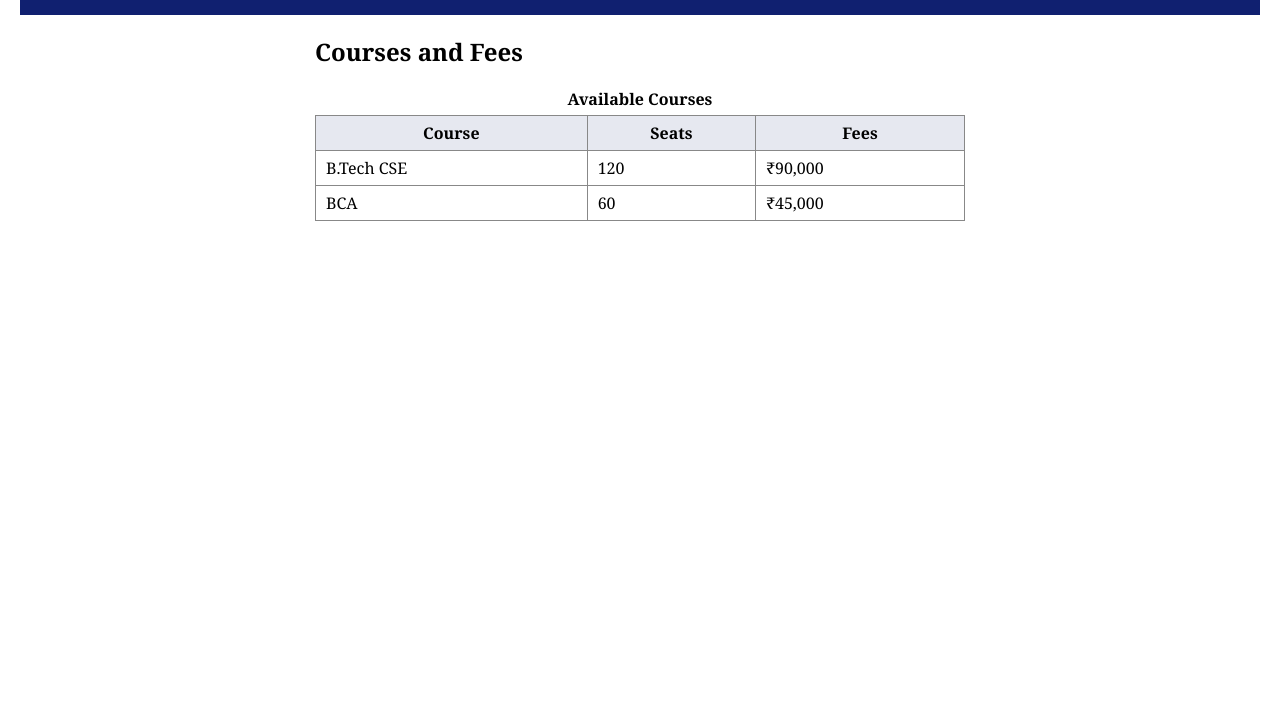
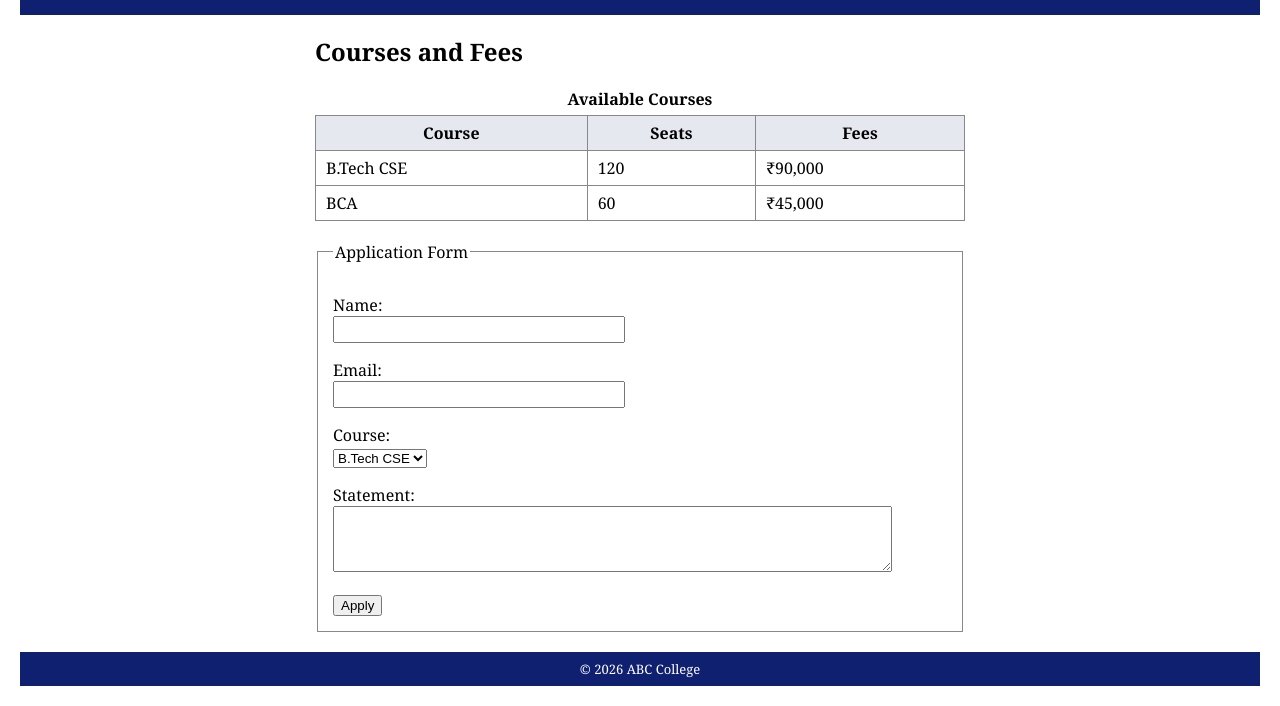
Before and after one commit to ravi00280/WDW_0305, a plain HTML site: page Web Designing Workshop Assignment/assignment 18 index.html in a window 1280 px wide. Shown: the part 121-827 px from the top of the page. Before the commit the page ends 800 px from the top, so only its background shows below. Drawn offline with Linux system fonts and the light colour scheme.

Commit message:
Assignment 18 (Part 2): Add accessible application form and footer

```diff
--- a/Web Designing Workshop Assignment/assignment 18 index.html
+++ b/Web Designing Workshop Assignment/assignment 18 index.html
@@ -42,6 +42,18 @@
             background-color: #e6e8f0;
             text-align: center;
         }
+        fieldset {
+            border: 1px solid #888;
+            padding: 15px;
+        }
+        input[type="text"], input[type="email"] {
+            width: 280px;
+            padding: 4px;
+        }
+        textarea {
+            width: 90%;
+            height: 60px;
+        }
     </style>
 </head>
 <body>
@@ -75,7 +87,42 @@
                 </tr>
             </tbody>
         </table>
+
+        <form action="#" method="post">
+            <fieldset>
+                <legend>Application Form</legend>
+
+                <p>
+                    <label for="name">Name:</label><br>
+                    <input type="text" id="name" name="name" required>
+                </p>
+
+                <p>
+                    <label for="email">Email:</label><br>
+                    <input type="email" id="email" name="email" required>
+                </p>
+
+                <p>
+                    <label for="course">Course:</label><br>
+                    <select id="course" name="course">
+                        <option value="btech" selected>B.Tech CSE</option>
+                        <option value="bca">BCA</option>
+                    </select>
+                </p>
+
+                <p>
+                    <label for="statement">Statement:</label><br>
+                    <textarea id="statement" name="statement" required></textarea>
+                </p>
+
+                <button type="submit">Apply</button>
+            </fieldset>
+        </form>
     </main>
+
+    <footer>
+        &copy; 2026 ABC College
+    </footer>
 
 </body>
 </html>
```
